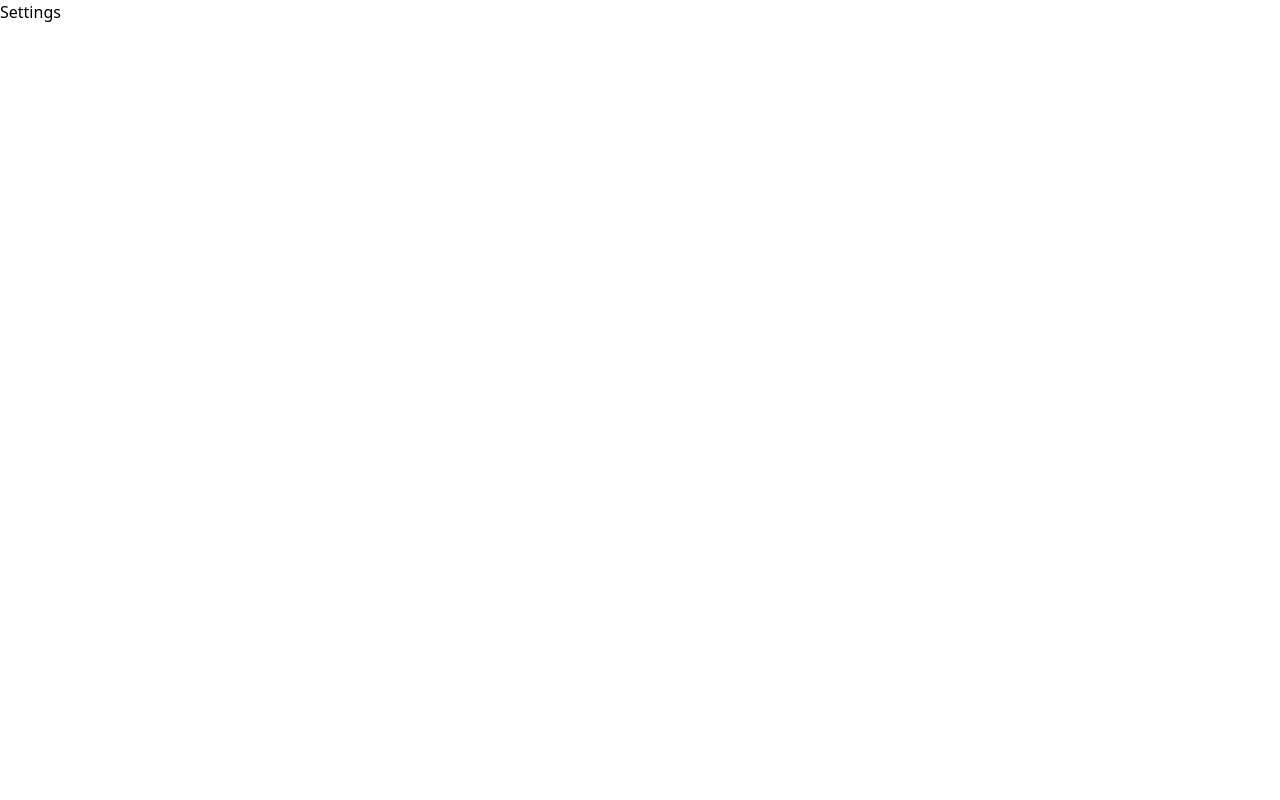
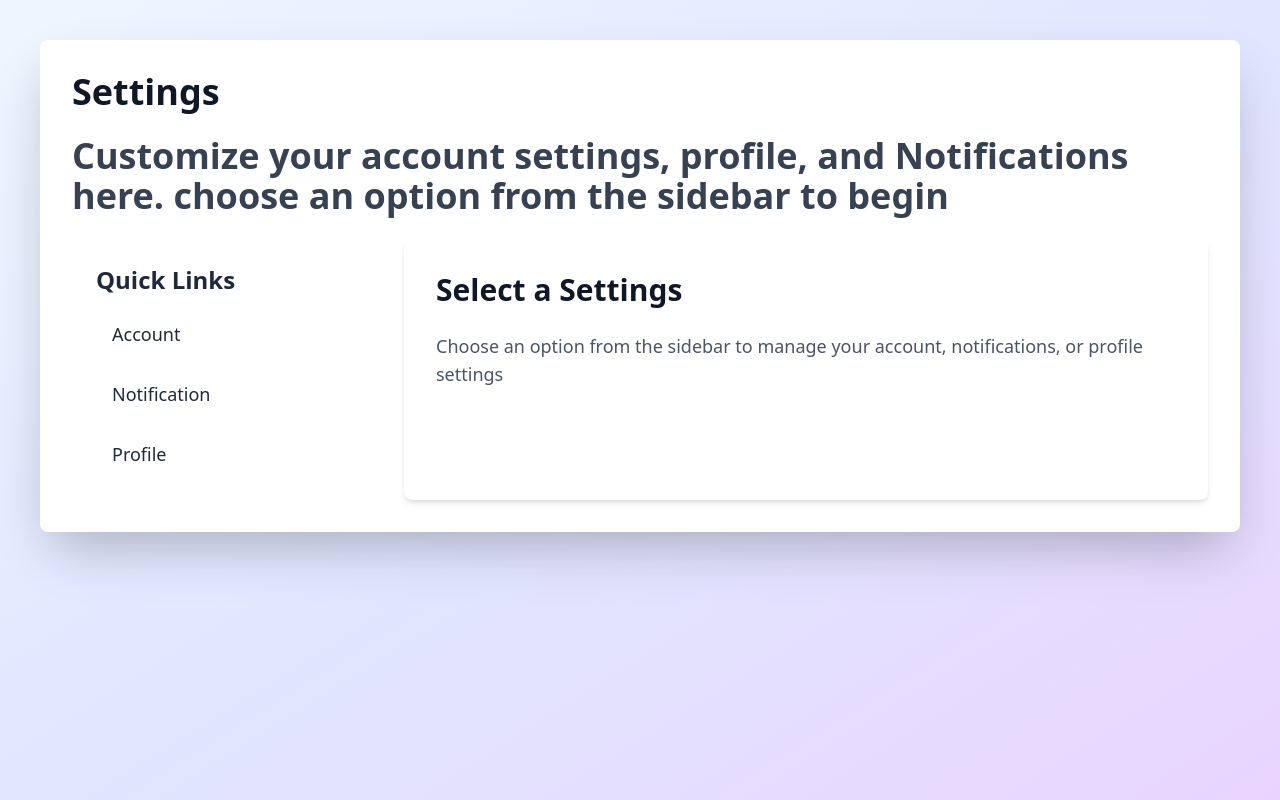
Before and after one commit to Bibek1008/Nextjs_practice_project1, a Next.js app: page /dashboard/settings in a window 1280 px wide. Built offline with nearby package versions, Linux system fonts and the light colour scheme.

Commit message:
works on settings page.tsx file

```diff
--- a/app/dashboard/settings/page.tsx
+++ b/app/dashboard/settings/page.tsx
@@ -1,8 +1,57 @@
 import React from 'react'
-
+import Link from 'next/link'
 const Settings = () => {
   return (
-    <div>Settings</div>
+    <div className="min-h-screen bg-gradient-to-br from-blue-50 via-indigo-100 to-purple-200 p-10"
+>
+      <div className='max-w-7xl mx-auto bg-white rounded-lg shadow-2xl p-8'>
+        <h1 className="text-4xl font-extrabold text-gray-900 mb-6"
+>Settings</h1>
+        <p className='text-4xl font-extrabold text-gray-700 mb-6'>
+          Customize your account settings, profile, and Notifications here.
+          choose an option from the sidebar to begin
+        </p>
+
+        <div className="flex space-x-12">
+
+          <div className='w-1/4 bg-white rounded-lg p-6 space-y-6'>
+            <h2 className='text-2xl font-semibold text-gray-800 mb-4'>
+              Quick Links
+            </h2>
+
+            <ul className='space-y-4'>
+              <li>
+                  <Link className="flex items-center text-lg text-gray-800 hover:text-indigo-600 transition-colors py-2 px-4 rounded-md hover:bg-indigo-50"
+ href={'/dashboard/settings/account'}>
+                  <span>Account</span></Link>
+              </li>
+              <li>
+                  <Link className="flex items-center text-lg text-gray-800 hover:text-yellow-600 transition-colors py-2 px-4 rounded-md hover:bg-yellow-50"
+ href={'/dashboard/settings/notifications'}>
+                  <span>Notification</span></Link>
+              </li>
+                            <li>
+                  <Link className="flex items-center text-lg text-gray-800 hover:text-green-600 transition-colors py-2 px-4 rounded-md hover:bg-green-50"
+ href={'/dashboard/settings/profile'}>
+                  <span>Profile</span></Link>
+              </li>
+            </ul>
+          </div>
+
+                <div className="flex-1 bg-white shadow-md rounded-lg p-8">
+        <h2 className="text-3xl font-semibold text-gray-900 mb-6">
+          Select a Settings
+        </h2>
+        <p className="text-lg text-gray-600 max-w-3xl">
+          Choose an option from the sidebar to manage your account, notifications, or profile settings
+        </p>
+      </div>
+
+
+
+        </div>
+      </div>
+    </div>
   )
 }
 
```
